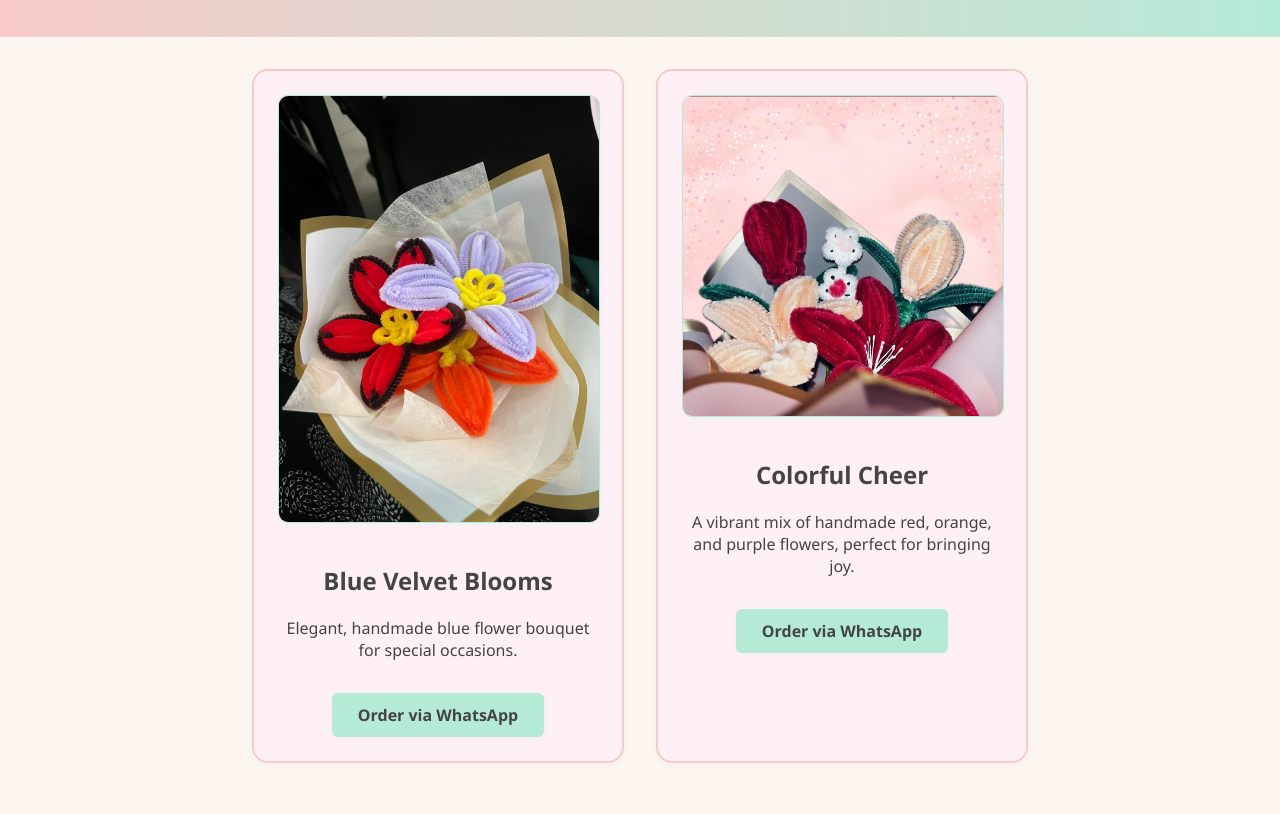
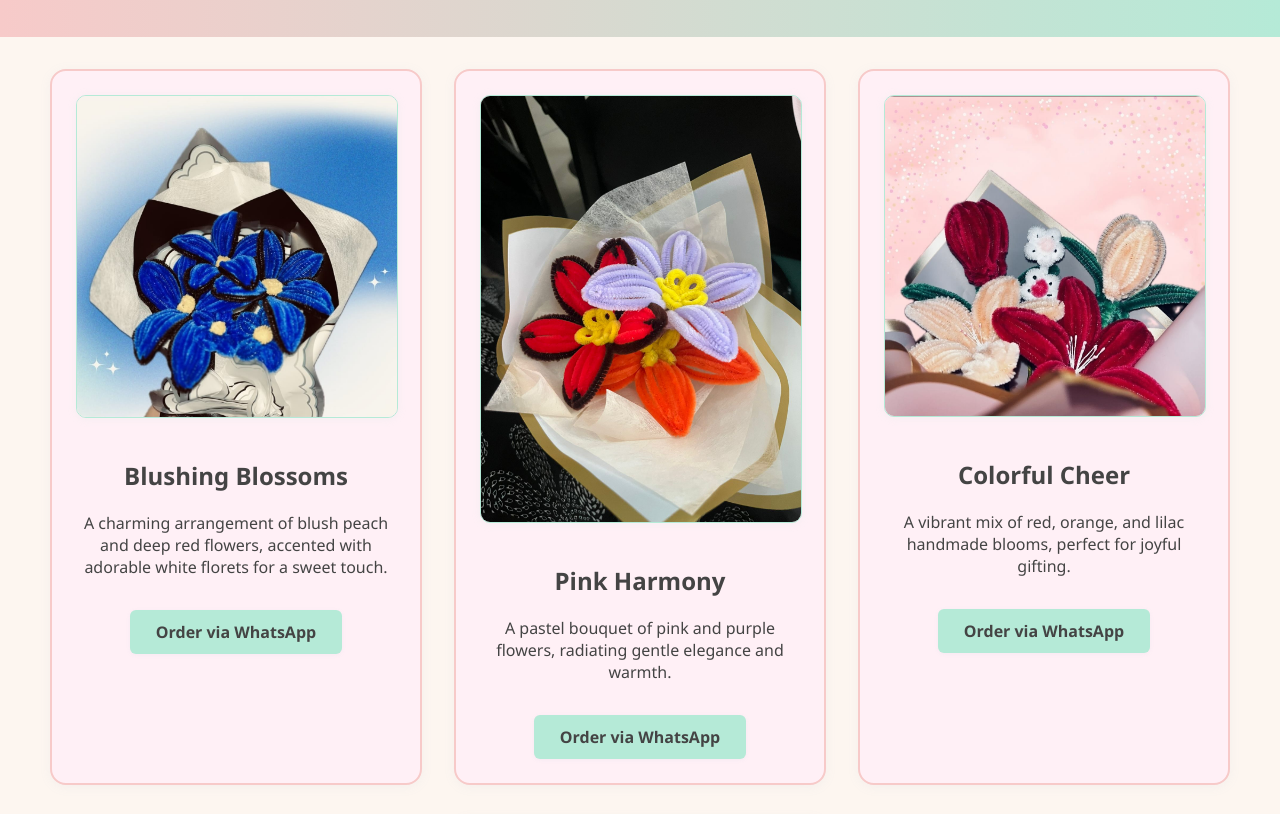
Before and after one commit to zuraihanmasri-code/sweetpetals-, a plain HTML site: page index.html in a window 1280 px wide. Shown: the part 137-951 px from the top of the page. Drawn offline with Linux system fonts and the light colour scheme.

Commit message:
Update index.html

```diff
--- a/index.html
+++ b/index.html
@@ -17,18 +17,34 @@
     </header>
     <main>
         <section class="bouquet">
-            <img src="flower1.jpeg" alt="Blue Velvet Blooms">
-            <h2>Blue Velvet Blooms</h2>
-            <p>Elegant, handmade blue flower bouquet for special occasions.</p>
-            <a class="order-btn" href="https://wa.me/6737221222?text=Hi%20Sweet%20Petals%20BN!%20I%20would%20like%20to%20order%20the%20Blue%20Velvet%20Blooms%20bouquet." target="_blank">
+            <img src="flower3.jpeg" alt="Blushing Blossoms">
+            <h2>Blushing Blossoms</h2>
+            <p>A charming arrangement of blush peach and deep red flowers, accented with adorable white florets for a sweet touch.</p>
+            <a class="order-btn" href="https://wa.me/6737221222?text=Hi%20Sweet%20Petals%20BN!%20I%20would%20like%20to%20order%20the%20Blushing%20Blossoms%20bouquet." target="_blank">
                 Order via WhatsApp
             </a>
         </section>
         <section class="bouquet">
-            <img src="flower2.jpeg" alt="Colorful Cheer Bouquet">
+            <img src="flower1.jpeg" alt="Pink Harmony">
+            <h2>Pink Harmony</h2>
+            <p>A pastel bouquet of pink and purple flowers, radiating gentle elegance and warmth.</p>
+            <a class="order-btn" href="https://wa.me/6737221222?text=Hi%20Sweet%20Petals%20BN!%20I%20would%20like%20to%20order%20the%20Pink%20Harmony%20bouquet." target="_blank">
+                Order via WhatsApp
+            </a>
+        </section>
+        <section class="bouquet">
+            <img src="flower2.jpeg" alt="Colorful Cheer">
             <h2>Colorful Cheer</h2>
-            <p>A vibrant mix of handmade red, orange, and purple flowers, perfect for bringing joy.</p>
+            <p>A vibrant mix of red, orange, and lilac handmade blooms, perfect for joyful gifting.</p>
             <a class="order-btn" href="https://wa.me/6737221222?text=Hi%20Sweet%20Petals%20BN!%20I%20would%20like%20to%20order%20the%20Colorful%20Cheer%20bouquet." target="_blank">
+                Order via WhatsApp
+            </a>
+        </section>
+        <section class="bouquet">
+            <img src="flower4.jpeg" alt="Sweet Petals Mix">
+            <h2>Sweet Petals Mix</h2>
+            <p>Bright and cheerful pink and lavender flowers, accented with playful fluffy centers, perfect to brighten any day.</p>
+            <a class="order-btn" href="https://wa.me/6737221222?text=Hi%20Sweet%20Petals%20BN!%20I%20would%20like%20to%20order%20the%20Sweet%20Petals%20Mix%20bouquet." target="_blank">
                 Order via WhatsApp
             </a>
         </section>
```
